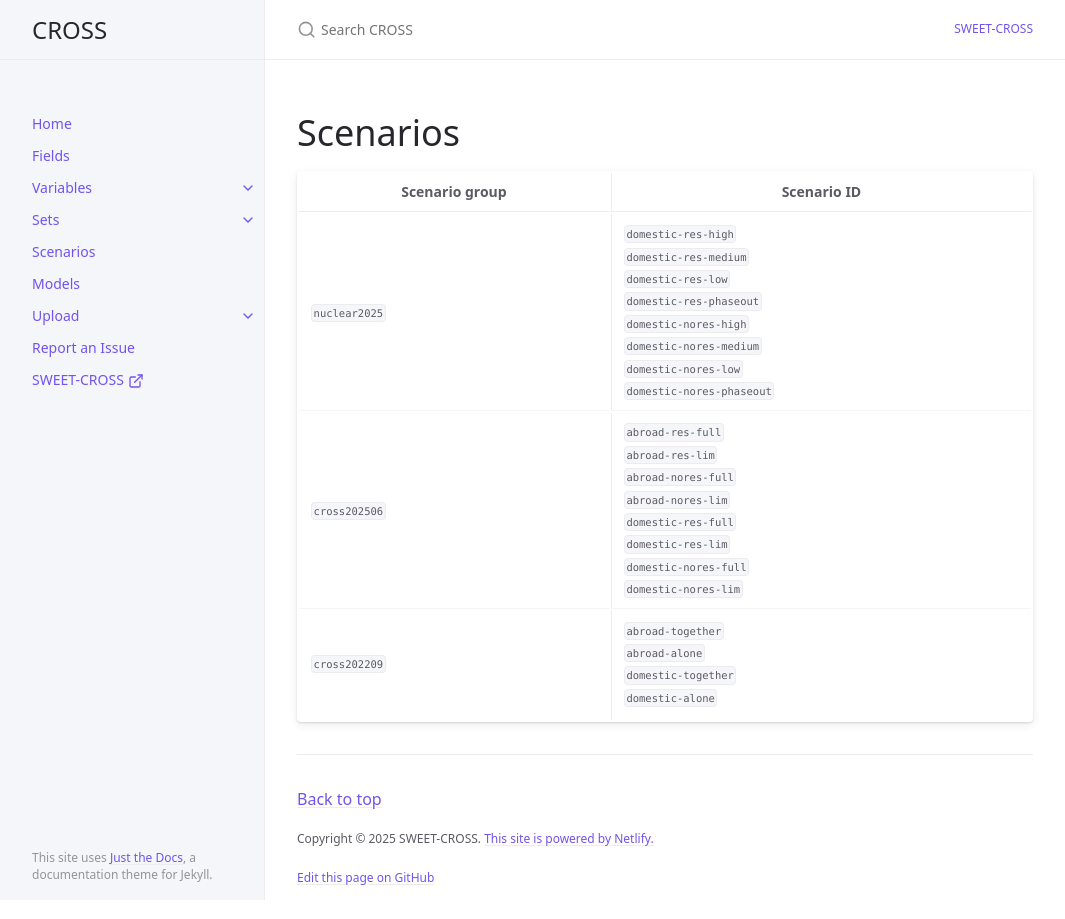
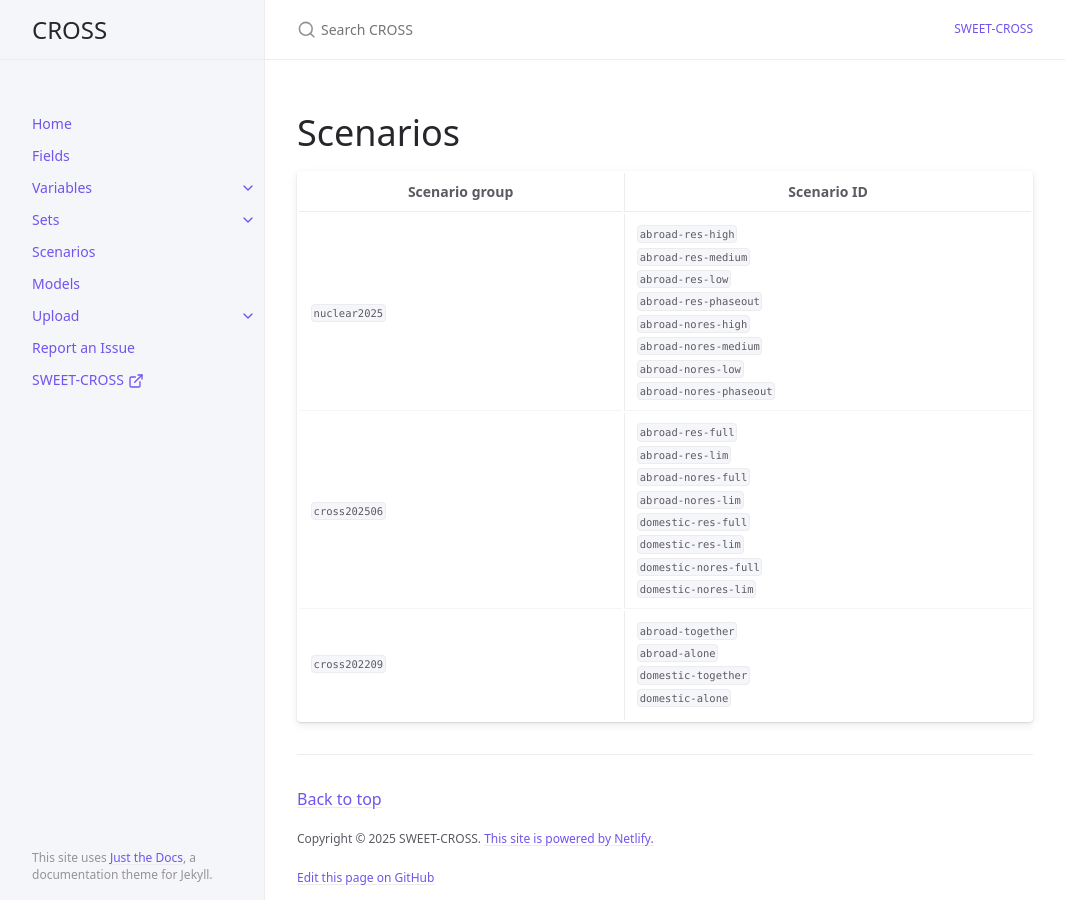
Before and after one commit to sweet-cross/data-model, a Jekyll site: the page built from docs/scenarios.md, in a window 1280 px wide. Shown: the whole page, without its empty margins (107-1172 px from the left). Built offline with Jekyll 4.4.1, drawn with Linux system fonts in a browser that asks for light colours; cached includes are drawn as plain includes.

Commit message:
new nuclear scenario names

```diff
--- a/docs/scenarios.md
+++ b/docs/scenarios.md
@@ -9,6 +9,6 @@ nav_order: 5
 
 | Scenario group | Scenario ID |
 | ---- | ------------
-| `nuclear2025` | `domestic-res-high` <br> `domestic-res-medium`<br>`domestic-res-low`<br>`domestic-res-phaseout`<br>`domestic-nores-high` <br> `domestic-nores-medium`<br>`domestic-nores-low`<br>`domestic-nores-phaseout` |
+| `nuclear2025` | `abroad-res-high` <br> `abroad-res-medium`<br>`abroad-res-low`<br>`abroad-res-phaseout`<br>`abroad-nores-high` <br> `abroad-nores-medium`<br>`abroad-nores-low`<br>`abroad-nores-phaseout` |
 | `cross202506` | `abroad-res-full` <br> `abroad-res-lim`<br>`abroad-nores-full`<br>`abroad-nores-lim`<br>`domestic-res-full`<br>`domestic-res-lim`<br>`domestic-nores-full`<br>`domestic-nores-lim` |
 | `cross202209` | `abroad-together` <br> `abroad-alone`<br>`domestic-together`<br>`domestic-alone` |
```
